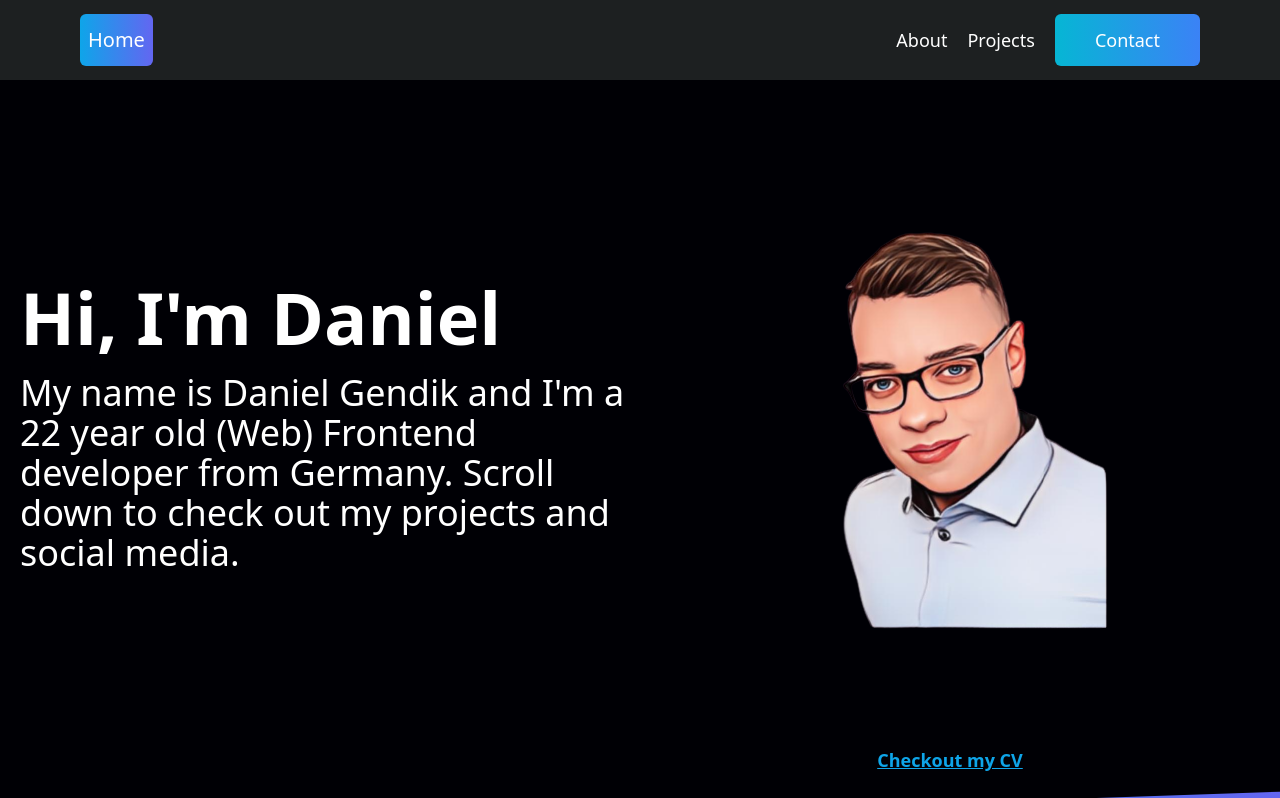
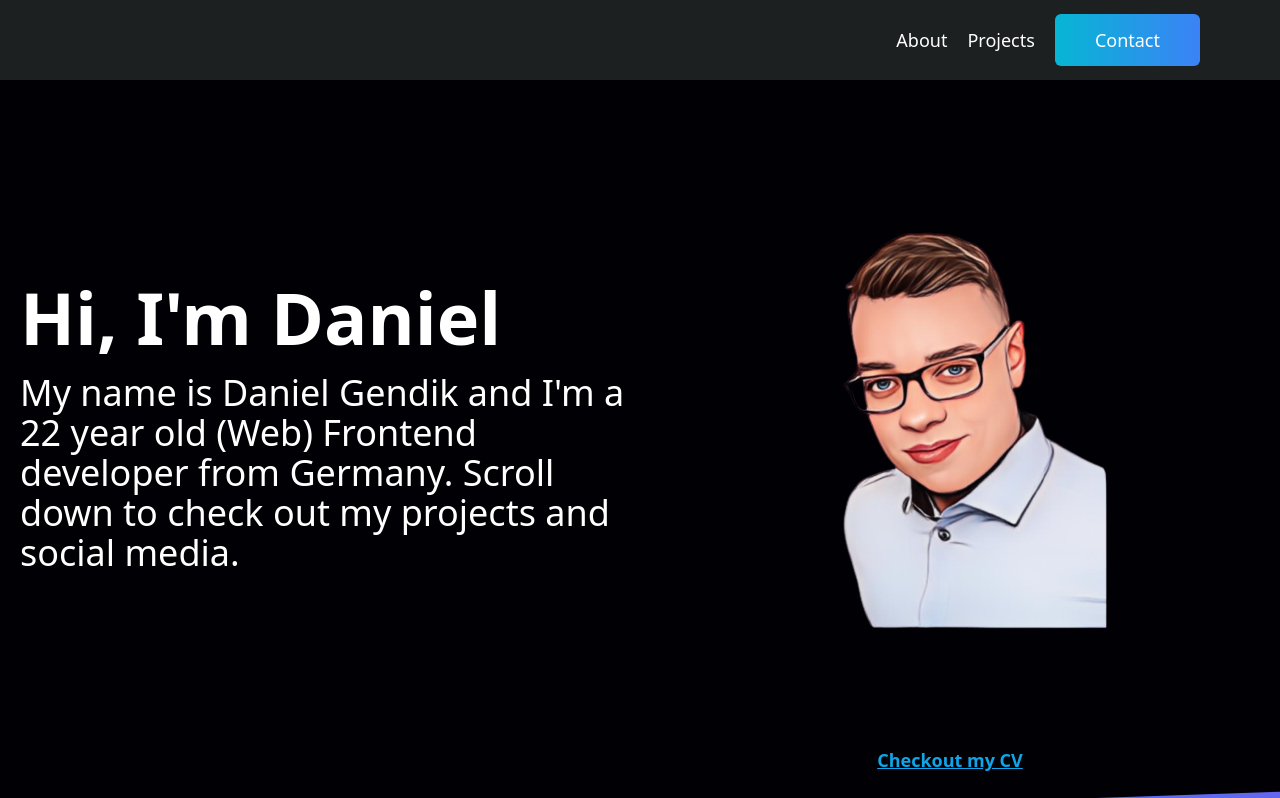
Before and after one commit to danielgen01/Portfolio-Daniel-G, a React (Vite) app: page / in a window 1280 px wide. Shown: the top 798 px of the page. Built offline with nearby package versions, Linux system fonts and the light colour scheme.

Commit message:
remove logo div

```diff
--- a/src/components/Navbar.tsx
+++ b/src/components/Navbar.tsx
@@ -4,10 +4,8 @@ import { Link, animateScroll as scroll } from "react-scroll"
 const Navbar: React.FC = () => {
   return (
     <>
-      <div className="navbar w-auto h-20  flex justify-between items-center bg-[#1d2021]">
-        <div className="logo ml-5 lg:ml-20 text-white font-medium  text-sm lg:text-xl  bg-gradient-to-r from-sky-500 to to-indigo-500 px-2 py-3 rounded-md">
-          <a href="#">Home</a>
-        </div>
+      <div className="navbar w-auto h-20  flex justify-end items-center bg-[#1d2021]">
+
 
         <div className="nav h-full mr-20">
           <nav className="flex gap-5  text-white text-lg font-medium h-full w-full items-center">
```
